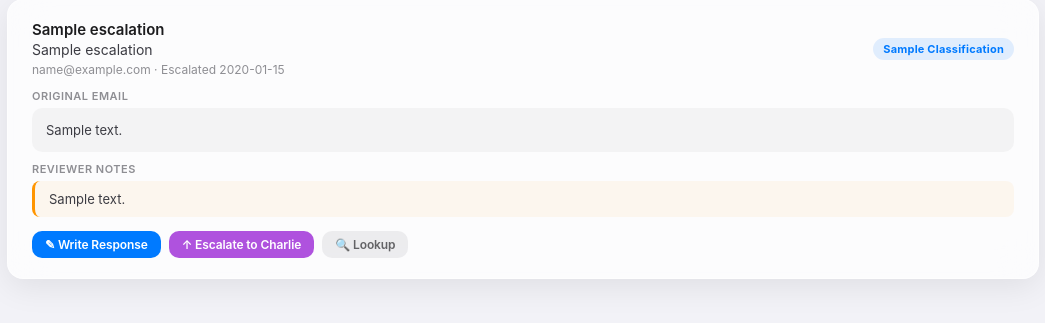
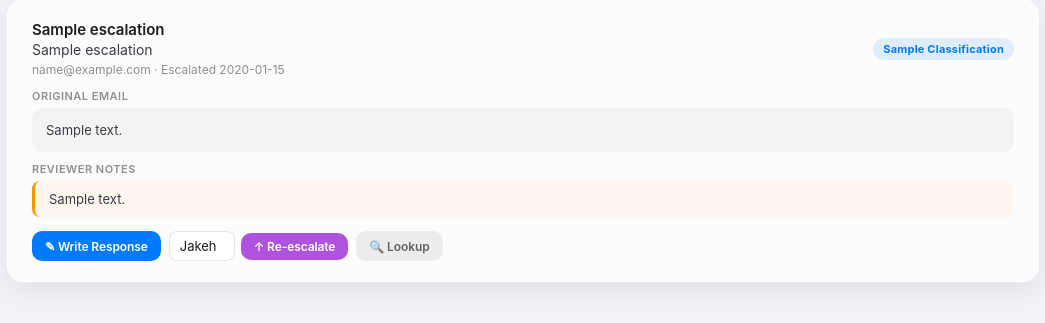
Before and after one commit to jakehb1/ennie-dashboard, a Flask app: template templates/escalations.html in a window 1280 px wide. Shown: the part 123-446 px from the top of the page, without its empty margins (117-1162 px from the left). Run offline with Flask 3, Linux system fonts and the light colour scheme; the template is opened without the code that fills it: most values are stand-ins (such as "Sample title", 1, 10 or a date in 2020).

Commit message:
Escalation: replace free-form with Jakeh/Casey/Charlie dropdown
- Inbox: escalate button now shows dropdown (Jakeh, Casey, Charlie)
- Escalations page: re-escalate with person selector
- Backend: default escalation target updated to jakeh
- Added /inbox and /escalations page routes
- Added /api/escalations respond and re-escalate endpoints

```diff
--- a/app.py
+++ b/app.py
@@ -369,8 +369,13 @@ def dashboard():
 
                 <!-- Inline Escalation Form -->
                 <div class="escalation-form" id="escalation-form-{{ draft.id }}">
-                    <div class="escalation-note">⚠️ Escalating to human review - add notes below:</div>
-                    <textarea class="escalation-textarea" id="escalation-text-{{ draft.id }}" placeholder="Why does this need human attention? (optional)"></textarea>
+                    <div class="escalation-note">⚠️ Escalating — select who to send to:</div>
+                    <select id="escalation-to-{{ draft.id }}" style="width:100%;padding:8px 10px;border:1px solid #ddd;border-radius:6px;font-size:13px;margin-bottom:8px;">
+                        <option value="jakeh">Jakeh</option>
+                        <option value="casey">Casey</option>
+                        <option value="charlie">Charlie</option>
+                    </select>
+                    <textarea class="escalation-textarea" id="escalation-text-{{ draft.id }}" placeholder="Add context (optional)"></textarea>
                     <div class="edit-actions">
                         <button class="btn-small" style="background: #FF9500;" onclick="saveEscalation('{{ draft.id }}')">Escalate</button>
                         <button class="btn-small btn-cancel" onclick="cancelEscalation('{{ draft.id }}')">Cancel</button>
@@ -507,13 +512,16 @@ function cancelEscalation(id) {
 }
 
 function saveEscalation(id) {
+  const select = document.getElementById('escalation-to-' + id);
+  const to = select ? select.value : 'jakeh';
   const textarea = document.getElementById('escalation-text-' + id);
   const notes = textarea ? textarea.value.trim() : '';
+  const names = { jakeh: 'Jakeh', casey: 'Casey', charlie: 'Charlie' };
 
-  apiPost('/api/drafts/' + id + '/escalate', { to: 'cassie', notes }).then(res => {
+  apiPost('/api/drafts/' + id + '/escalate', { to: to, notes: notes }).then(res => {
     if (res.ok) {
       removeDraftCard(id);
-      toast('Escalated for human review', 'success');
+      toast('Escalated to ' + (names[to] || to), 'success');
     } else {
       toast('Error: ' + (res.error || 'Something went wrong'), 'error');
     }
@@ -666,11 +674,15 @@ document.addEventListener('click', (e) => {
 
 @app.route('/api/drafts/<draft_id>/approve', methods=['POST'])
 def approve_draft(draft_id):
-    """Approve a draft and mark it as approved."""
+    """Approve a draft as-is (no edits). Preserves original for learning."""
     try:
         drafts = load_drafts()
         for draft in drafts:
             if draft.get('id') == draft_id:
+                # Preserve the AI draft as original (approved without edits)
+                if 'original_draft_body' not in draft:
+                    draft['original_draft_body'] = draft.get('draft_body', '')
+                draft['was_edited'] = False
                 draft['status'] = 'approved'
                 draft['approved_at'] = datetime.now().strftime('%Y-%m-%d %H:%M:%S')
                 save_drafts(drafts)
@@ -704,7 +716,7 @@ def escalate_draft(draft_id):
     try:
         data = request.get_json() or {}
         notes = data.get('notes', '')
-        to = data.get('to', 'cassie')
+        to = data.get('to', 'jakeh')
 
         drafts = load_drafts()
         for draft in drafts:
@@ -721,7 +733,7 @@ def escalate_draft(draft_id):
 
 @app.route('/api/drafts/<draft_id>/edit', methods=['POST'])
 def edit_draft(draft_id):
-    """Edit and approve a draft."""
+    """Edit and approve a draft. Preserves original AI draft for learning."""
     try:
         data = request.get_json() or {}
         draft_text = data.get('draft_text', '').strip()
@@ -732,7 +744,11 @@ def edit_draft(draft_id):
         drafts = load_drafts()
         for draft in drafts:
             if draft.get('id') == draft_id:
+                # Preserve original AI draft before overwriting
+                if 'original_draft_body' not in draft:
+                    draft['original_draft_body'] = draft.get('draft_body', '')
                 draft['draft_body'] = draft_text
+                draft['was_edited'] = True
                 draft['status'] = 'approved'
                 draft['edited_at'] = datetime.now().strftime('%Y-%m-%d %H:%M:%S')
                 draft['approved_at'] = datetime.now().strftime('%Y-%m-%d %H:%M:%S')
@@ -741,6 +757,60 @@ def edit_draft(draft_id):
         return jsonify({'error': 'Draft not found'}), 404
     except Exception as e:
         return jsonify({'error': str(e)}), 500
+
+@app.route('/api/approved-drafts', methods=['GET'])
+def get_approved_drafts():
+    """Return drafts that are approved but not yet sent."""
+    drafts = load_drafts()
+    approved = [d for d in drafts if d.get('status') == 'approved']
+    return jsonify(approved)
+
+@app.route('/api/drafts/<draft_id>/mark-sent', methods=['POST'])
+def mark_draft_sent(draft_id):
+    """Mark a draft as sent after it's been emailed."""
+    try:
+        drafts = load_drafts()
+        for draft in drafts:
+            if draft.get('id') == draft_id:
+                draft['status'] = 'sent'
+                draft['sent_at'] = datetime.now().strftime('%Y-%m-%d %H:%M:%S')
+                save_drafts(drafts)
+                return jsonify({'ok': True, 'status': 'sent'})
+        return jsonify({'error': 'Draft not found'}), 404
+    except Exception as e:
+        return jsonify({'error': str(e)}), 500
+
+@app.route('/api/sent-examples', methods=['GET'])
+def get_sent_examples():
+    """Return sent drafts with original email + final response for learning.
+    Includes both edited and unedited sent drafts.
+    Query params: limit (default 20), edited_only (default false)
+    """
+    limit = request.args.get('limit', 20, type=int)
+    edited_only = request.args.get('edited_only', 'false').lower() == 'true'
+
+    drafts = load_drafts()
+    sent = [d for d in drafts if d.get('status') == 'sent']
+
+    if edited_only:
+        sent = [d for d in sent if d.get('was_edited', False)]
+
+    # Return most recent first, limited
+    examples = []
+    for d in sent[:limit]:
+        examples.append({
+            'id': d.get('id'),
+            'subject': d.get('subject', ''),
+            'from_email': d.get('from_email', ''),
+            'body_original': d.get('body_original', ''),
+            'classification': d.get('classification', ''),
+            'original_draft_body': d.get('original_draft_body', d.get('draft_body', '')),
+            'final_response': d.get('draft_body', ''),
+            'was_edited': d.get('was_edited', False),
+            'sent_at': d.get('sent_at', ''),
+        })
+
+    return jsonify(examples)
 
 @app.route('/api/lookup', methods=['GET'])
 def lookup_user():
@@ -894,5 +964,62 @@ def lookup_user():
     except Exception as e:
         return jsonify({'error': f'Lookup failed: {str(e)}'}), 500
 
+# ── Template-based page routes ──────────────────────────────────────────────
+
+@app.route('/inbox')
+def inbox_page():
+    """Render the inbox page using the Jinja2 template."""
+    from flask import render_template
+    drafts = load_drafts()
+    pending = [d for d in drafts if d.get('status') == 'pending']
+    return render_template('inbox.html', drafts=pending)
+
+@app.route('/escalations')
+def escalations_page():
+    """Render the escalations page using the Jinja2 template."""
+    from flask import render_template
+    drafts = load_drafts()
+    escalated = [d for d in drafts if d.get('status') == 'escalated']
+    return render_template('escalations.html', escalations=escalated)
+
+@app.route('/api/escalations/<esc_id>/respond', methods=['POST'])
+def respond_escalation(esc_id):
+    """Respond to an escalation and mark it resolved."""
+    try:
+        data = request.get_json() or {}
+        response = data.get('response', '').strip()
+        if not response:
+            return jsonify({'error': 'Response text required'}), 400
+        drafts = load_drafts()
+        for draft in drafts:
+            if draft.get('id') == esc_id:
+                draft['status'] = 'resolved'
+                draft['escalation_response'] = response
+                draft['resolved_at'] = datetime.now().strftime('%Y-%m-%d %H:%M:%S')
+                save_drafts(drafts)
+                return jsonify({'ok': True, 'status': 'resolved'})
+        return jsonify({'error': 'Escalation not found'}), 404
+    except Exception as e:
+        return jsonify({'error': str(e)}), 500
+
+@app.route('/api/escalations/<esc_id>/re-escalate', methods=['POST'])
+def re_escalate(esc_id):
+    """Re-escalate an existing escalation to a different person."""
+    try:
+        data = request.get_json() or {}
+        to = data.get('to', 'jakeh')
+        notes = data.get('notes', '')
+        drafts = load_drafts()
+        for draft in drafts:
+            if draft.get('id') == esc_id:
+                draft['escalated_to'] = to
+                draft['escalation_notes'] = notes
+                draft['re_escalated_at'] = datetime.now().strftime('%Y-%m-%d %H:%M:%S')
+                save_drafts(drafts)
+                return jsonify({'ok': True, 'status': 're-escalated', 'to': to})
+        return jsonify({'error': 'Escalation not found'}), 404
+    except Exception as e:
+        return jsonify({'error': str(e)}), 500
+
 if __name__ == '__main__':
     app.run(host='0.0.0.0', port=int(os.environ.get('PORT', 5000)), debug=False)
--- a/static/app.js
+++ b/static/app.js
@@ -119,21 +119,26 @@ function confirmReject() {
   });
 }
 
-// ── Escalate to Cassie ───────────────────────────────────────────────────────
+// ── Escalate (Jakeh / Casey / Charlie) ───────────────────────────────────────────────────────
+const ESCALATION_NAMES = { jakeh: 'Jakeh', casey: 'Casey', charlie: 'Charlie' };
+
 function escalateDraft(id) {
   const m = document.getElementById('escalate-modal');
   if (!m) return;
   m.dataset.draftId = id;
   document.getElementById('escalate-notes').value = '';
+  document.getElementById('escalate-to').value = 'jakeh';
   openModal('escalate-modal');
 }
 
 function confirmEscalate() {
   const m  = document.getElementById('escalate-modal');
   const id = m.dataset.draftId;
+  const to = document.getElementById('escalate-to').value;
   const notes = document.getElementById('escalate-notes').value;
-  apiPost('/api/drafts/' + id + '/escalate', { to: 'cassie', notes }).then(res => {
-    if (res.ok) { removeDraftCard(id); toast('Escalated to Cassie'); closeModal('escalate-modal'); }
+  const name = ESCALATION_NAMES[to] || to;
+  apiPost('/api/drafts/' + id + '/escalate', { to, notes }).then(res => {
+    if (res.ok) { removeDraftCard(id); toast('Escalated to ' + name); closeModal('escalate-modal'); }
     else        { toast('Something went wrong', 'error'); }
   });
 }
@@ -293,23 +298,30 @@ function confirmRespond() {
   });
 }
 
-// ── Escalation — escalate to Charlie ────────────────────────────────────────
-function escalateToCharlie(id) {
-  const m = document.getElementById('charlie-modal');
+// ── Escalation — Re-escalate ────────────────────────────────────────
+function reEscalate(id) {
+  const sel = document.getElementById('re-escalate-to-' + id);
+  const to = sel ? sel.value : 'jakeh';
+  const m = document.getElementById('re-escalate-modal');
   if (!m) return;
   m.dataset.escId = id;
-  document.getElementById('charlie-notes').value = '';
-  openModal('charlie-modal');
+  m.dataset.escalateTo = to;
+  const name = ESCALATION_NAMES[to] || to;
+  document.getElementById('re-escalate-title').textContent = 'Re-escalate to ' + name;
+  document.getElementById('re-escalate-notes').value = '';
+  openModal('re-escalate-modal');
 }
 
-function confirmCharlieEscalate() {
-  const m     = document.getElementById('charlie-modal');
+function confirmReEscalate() {
+  const m     = document.getElementById('re-escalate-modal');
   const id    = m.dataset.escId;
-  const notes = document.getElementById('charlie-notes').value;
-  apiPost('/api/escalations/' + id + '/escalate-to-charlie', { notes }).then(res => {
+  const to    = m.dataset.escalateTo;
+  const notes = document.getElementById('re-escalate-notes').value;
+  const name  = ESCALATION_NAMES[to] || to;
+  apiPost('/api/escalations/' + id + '/re-escalate', { to, notes }).then(res => {
     if (res.ok) {
-      toast('Escalated to Charlie');
-      closeModal('charlie-modal');
+      toast('Re-escalated to ' + name);
+      closeModal('re-escalate-modal');
       setTimeout(() => location.reload(), 420);
     } else {
       toast('Something went wrong', 'error');
--- a/templates/escalations.html
+++ b/templates/escalations.html
@@ -36,9 +36,16 @@
     <button class="btn btn-primary btn-sm" onclick="respondToEscalation({{ e.id }})">
       ✎ Write Response
     </button>
-    <button class="btn btn-purple btn-sm" onclick="escalateToCharlie({{ e.id }})">
-      ↑ Escalate to Charlie
-    </button>
+    <div style="display:inline-flex;align-items:center;gap:6px;">
+      <select id="re-escalate-to-{{ e.id }}" style="padding:6px 10px;border:1px solid rgba(0,0,0,0.1);border-radius:8px;font-size:13px;background:#fff;">
+        <option value="jakeh">Jakeh</option>
+        <option value="casey">Casey</option>
+        <option value="charlie">Charlie</option>
+      </select>
+      <button class="btn btn-purple btn-sm" onclick="reEscalate({{ e.id }})">
+        ↑ Re-escalate
+      </button>
+    </div>
     <a href="{{ url_for('lookup') }}?email={{ e.sender_email }}"
        class="btn btn-secondary btn-sm">
       🔍 Lookup
@@ -72,17 +79,17 @@
   </div>
 </div>
 
-<!-- Escalate to Charlie Modal -->
-<div class="modal-overlay" id="charlie-modal">
+<!-- Re-escalate Modal -->
+<div class="modal-overlay" id="re-escalate-modal">
   <div class="modal">
-    <div class="modal-title">Escalate to Charlie</div>
+    <div class="modal-title" id="re-escalate-title">Re-escalate</div>
     <div class="form-group">
-      <label class="form-label">Notes for Charlie</label>
-      <textarea id="charlie-notes" placeholder="Explain why this needs Charlie's attention…"></textarea>
+      <label class="form-label">Notes</label>
+      <textarea id="re-escalate-notes" placeholder="Add context for the person you're escalating to…"></textarea>
     </div>
     <div class="modal-actions">
-      <button class="btn btn-secondary" onclick="closeModal('charlie-modal')">Cancel</button>
-      <button class="btn btn-purple" onclick="confirmCharlieEscalate()">Escalate to Charlie</button>
+      <button class="btn btn-secondary" onclick="closeModal('re-escalate-modal')">Cancel</button>
+      <button class="btn btn-purple" onclick="confirmReEscalate()">Re-escalate</button>
     </div>
   </div>
 </div>
```
Also changed, not shown: templates/inbox.html (+11 -3 lines).
